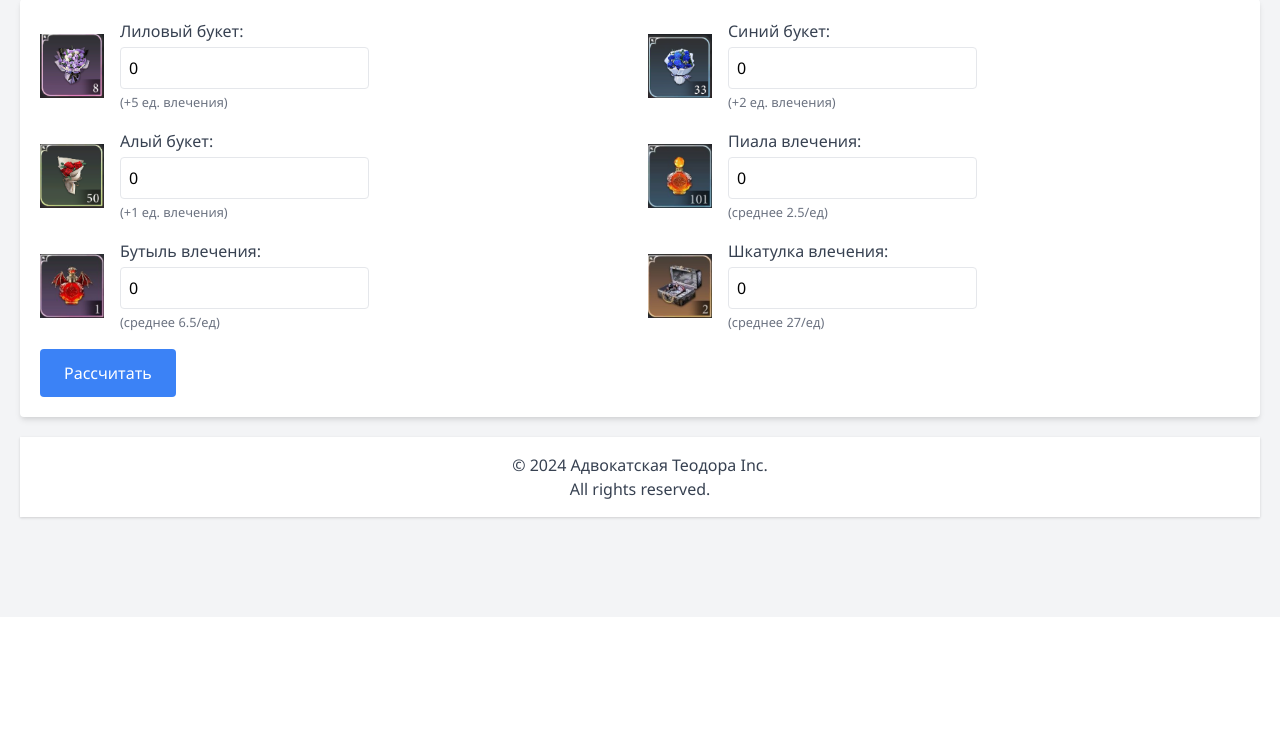
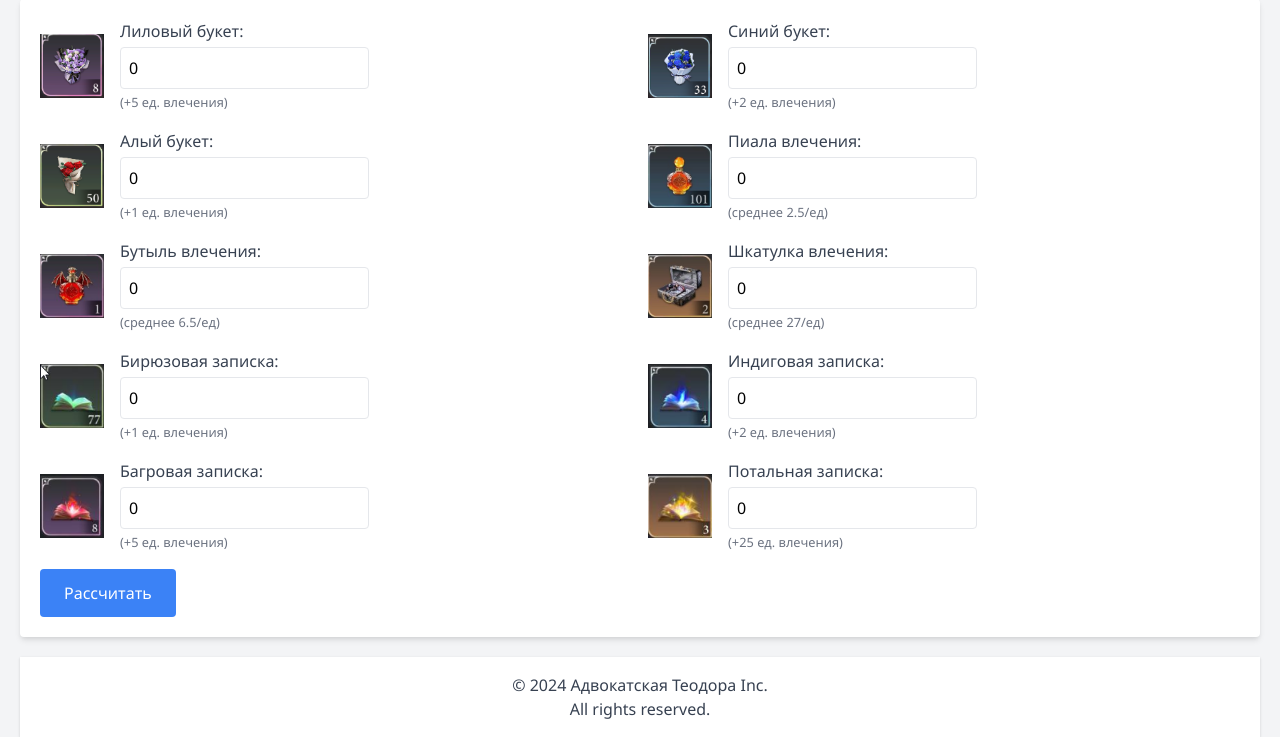
Before and after one commit to advokatb/vampire-resources-calculator, a Flask app: page /calculate-attraction in a window 1280 px wide. Shown: the part 183-920 px from the top of the page. Before the commit the page ends 800 px from the top, so only its background shows below. Run offline with Flask 3, Linux system fonts and the light colour scheme; some libraries are stand-ins or nearby versions.

Commit message:
Notes for Attraction

```diff
--- a/app.py
+++ b/app.py
@@ -17,13 +17,21 @@ def calculate_attraction():
         attraction_bowl = int(request.form.get('attraction_bowl', 0))
         attraction_bottle = int(request.form.get('attraction_bottle', 0))
         attraction_box = int(request.form.get('attraction_box', 0))
+        turquoise_note = int(request.form.get('turquoise_note', 0))
+        indigo_note = int(request.form.get('indigo_note', 0))
+        crimson_note = int(request.form.get('crimson_note', 0))
+        golden_note = int(request.form.get('golden_note', 0))
 
         total_attraction = (lilac_bouquet * 5 +
                             blue_bouquet * 2 +
                             red_bouquet * 1 +
                             attraction_bowl * 2.5 +
                             attraction_bottle * 6.5 +
-                            attraction_box * 27)
+                            attraction_box * 27 +
+                            turquoise_note * 1 +
+                            indigo_note * 2 +
+                            crimson_note * 5 +
+                            golden_note * 25)
 
         return render_template('calculate_attraction.html', total_attraction=total_attraction)
 
--- a/templates/calculate_attraction.html
+++ b/templates/calculate_attraction.html
@@ -55,6 +55,38 @@
                 <small class="text-gray-500">(среднее 27/ед)</small>
             </div>
         </div>
+        <div class="flex items-center">
+            <img src="{{ url_for('static', filename='images/turquoise_note.png') }}" alt="Бирюзовая записка" class="w-16 h-16">
+            <div class="ml-4">
+                <label for="turquoise_note" class="block text-gray-700">Бирюзовая записка:</label>
+                <input type="number" name="turquoise_note" id="turquoise_note" class="mt-1 block w-full border rounded p-2" min="0" value="0">
+                <small class="text-gray-500">(+1 ед. влечения)</small>
+            </div>
+        </div>
+        <div class="flex items-center">
+            <img src="{{ url_for('static', filename='images/indigo_note.png') }}" alt="Индиговая записка" class="w-16 h-16">
+            <div class="ml-4">
+                <label for="indigo_note" class="block text-gray-700">Индиговая записка:</label>
+                <input type="number" name="indigo_note" id="indigo_note" class="mt-1 block w-full border rounded p-2" min="0" value="0">
+                <small class="text-gray-500">(+2 ед. влечения)</small>
+            </div>
+        </div>
+        <div class="flex items-center">
+            <img src="{{ url_for('static', filename='images/crimson_note.png') }}" alt="Багровая записка" class="w-16 h-16">
+            <div class="ml-4">
+                <label for="crimson_note" class="block text-gray-700">Багровая записка:</label>
+                <input type="number" name="crimson_note" id="crimson_note" class="mt-1 block w-full border rounded p-2" min="0" value="0">
+                <small class="text-gray-500">(+5 ед. влечения)</small>
+            </div>
+        </div>
+        <div class="flex items-center">
+            <img src="{{ url_for('static', filename='images/golden_note.png') }}" alt="Потальная записка" class="w-16 h-16">
+            <div class="ml-4">
+                <label for="golden_note" class="block text-gray-700">Потальная записка:</label>
+                <input type="number" name="golden_note" id="golden_note" class="mt-1 block w-full border rounded p-2" min="0" value="0">
+                <small class="text-gray-500">(+25 ед. влечения)</small>
+            </div>
+        </div>
     </div>
     <button type="submit" class="bg-blue-500 text-white text-bold px-6 py-3 rounded mt-4 w-full sm:w-auto">Рассчитать</button>
 </form>
```
Also changed, not shown: static/images/crimson_note.png (added), static/images/golden_note.png (added), static/images/indigo_note.png (added), static/images/turquoise_note.png (added).
